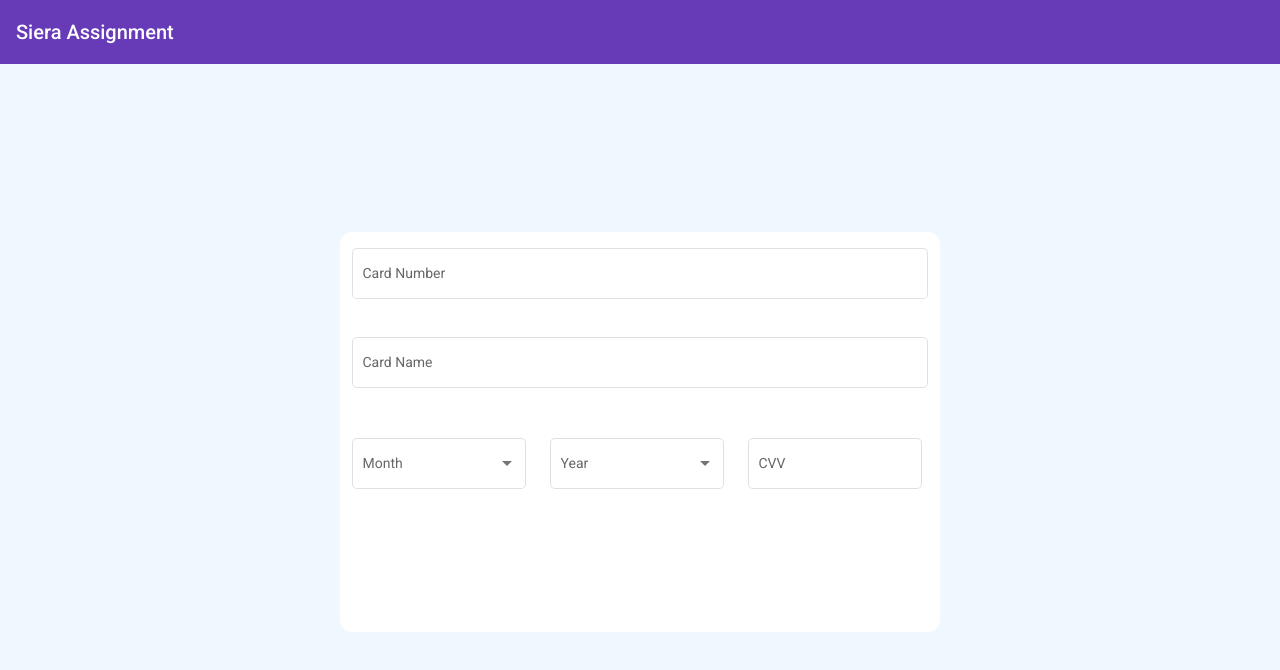
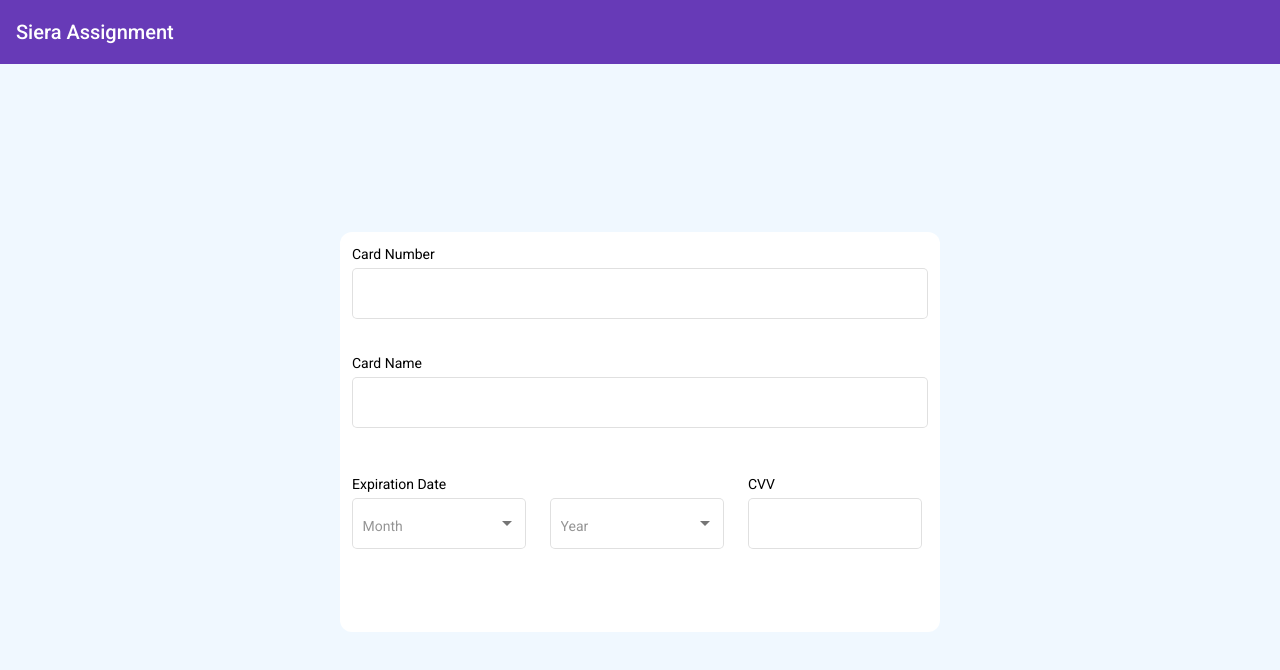
Before and after one commit to tushar-js/siera, an Angular app: page / in a window 1280 px wide. Shown: the top 670 px of the page. Built offline with nearby package versions, Linux system fonts and the light colour scheme.

Commit message:
form layout

```diff
--- a/src/app/card-form/card-form.component.html
+++ b/src/app/card-form/card-form.component.html
@@ -1,42 +1,38 @@
 <form>
     <div class="fieldWrapper">
+        <mat-label>Card Number</mat-label>
         <mat-form-field appearance="outline">
-            <mat-label>Card Number</mat-label>
-            <input matInput placeholder="Placeholder">
-        </mat-form-field>
-    </div>
-    <div class="fieldWrapper">
-        <mat-form-field appearance="outline">
-            <mat-label>Card Name</mat-label>
             <input matInput>
         </mat-form-field>
     </div>
+
+    <div class="fieldWrapper">
+        <mat-label>Card Name</mat-label>
+        <mat-form-field appearance="outline">
+            <input matInput>
+        </mat-form-field>
+    </div>
+
     <div class="row">
         <div class="fieldWrapper cell">
+            <mat-label>Expiration Date</mat-label>
             <mat-form-field appearance="outline">
-                <mat-label>Month</mat-label>
-                <mat-select>
-                    <mat-option>None</mat-option>
-                    <mat-option value="option1">Option 1</mat-option>
-                    <mat-option value="option2">Option 2</mat-option>
-                    <mat-option value="option3">Option 3</mat-option>
+                <mat-select disableOptionCentering="true" placeholder="Month">
+                    <mat-option *ngFor="let m of months" value="m">{{m}}</mat-option>
                 </mat-select>
             </mat-form-field>
         </div>
         <div class="fieldWrapper cell">
+            <mat-label [ngStyle]="{visibility:'hidden'}">Hidden</mat-label>
             <mat-form-field appearance="outline">
-                <mat-label>Year</mat-label>
-                <mat-select>
-                    <mat-option>None</mat-option>
-                    <mat-option value="option1">Option 1</mat-option>
-                    <mat-option value="option2">Option 2</mat-option>
-                    <mat-option value="option3">Option 3</mat-option>
+                <mat-select disableOptionCentering="true" placeholder="Year">
+                    <mat-option *ngFor="let y of years" value="m">{{y}}</mat-option>
                 </mat-select>
             </mat-form-field>
         </div>
         <div class="fieldWrapper cell">
+            <mat-label>CVV</mat-label>
             <mat-form-field appearance="outline">
-                <mat-label>CVV</mat-label>
                 <input matInput>
             </mat-form-field>
         </div>
--- a/src/app/card-form/card-form.component.ts
+++ b/src/app/card-form/card-form.component.ts
@@ -7,9 +7,14 @@ import { Component, OnInit } from '@angular/core';
 })
 export class CardFormComponent implements OnInit {
 
+    months: Array<number>;
+    years: Array<number>;
+
     constructor() { }
 
     ngOnInit(): void {
+        this.months = Array.from(Array(12), (_, i) => i+1);
+        this.years = Array.from(Array(20), (_, i) => i+2020);
     }
 
 }
```
Lines whose indentation alone changed are shown as unchanged.
